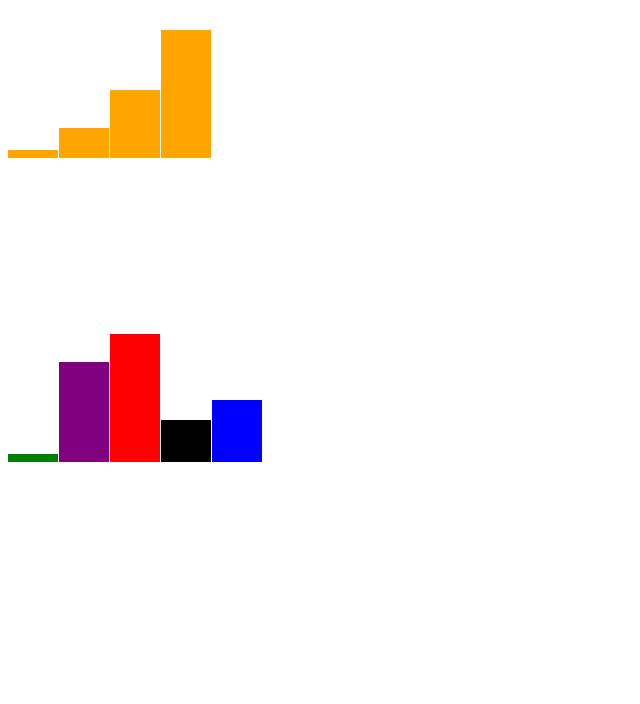
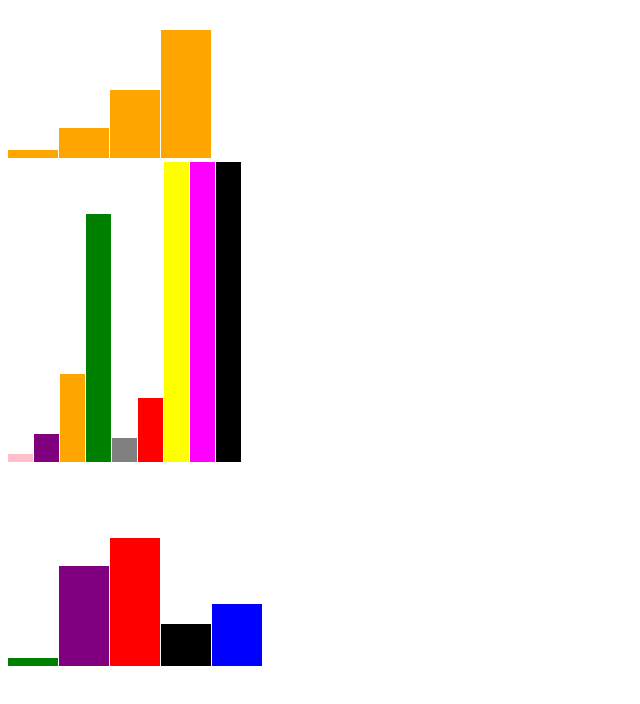
Before and after one commit to iamadeveloper-es/d3js-data-visualization-guide, a website: page dynamic-visualitation/dynamic.html in a window 1280 px wide. Shown: the whole page, without its empty margins (0-640 px from the left). Drawn offline with Linux system fonts and the light colour scheme.

Commit message:
Parsing Local and Remote JSON

```diff
--- a/dynamic-visualitation/dynamic.html
+++ b/dynamic-visualitation/dynamic.html
@@ -19,6 +19,10 @@
 
    <!-- Enter function -->
    <div class="canvas2"><div>
+
+
+    <!-- Parsing local and remote JSON -->
+   <div class="canvas3"><div>
 </body>
 <script src="js/app.js"></script>
 </html>
--- a/dynamic-visualitation/js/app.js
+++ b/dynamic-visualitation/js/app.js
@@ -24,8 +24,6 @@ console.log(rect)
 
 //Enter function
 const canvas2 = d3.select(".canvas2")
-
-let dataArray2 = [4, 15, 34, 64, 5, 31, 1.5, 15]
 
 let dataObjArr = [
     {
@@ -57,7 +55,7 @@ let dataObjArr = [
 
 const svg2 = canvas2.append("svg")
                     .attr("width", 600)
-                    .attr("height", 300)
+                    .attr("height", 200)
 
 const rect2 = svg2.selectAll("rect")
 
@@ -74,7 +72,41 @@ rect2.data(dataObjArr)
 
     })
     .attr("y", (d, i) => {
-        return 300 - d.height*2
+        return 200 - d.height*2
     })
 
 console.log(rect)
+
+
+//Parsing local and remote JSON
+const canvas3 = d3.select(".canvas3")
+
+const svg3 = canvas3.append("svg")
+                    .attr("width", 600)
+                    .attr("height", 300)
+
+const rect3 = svg3.selectAll("rect")
+
+d3.json('text.json')
+    .then(data => {
+        console.log(data)
+        drawSvgs(data)
+    })
+
+const drawSvgs = (data) =>{
+    rect3.data(data)
+    .enter().append("rect")
+    .attr("fill", (d) => d.fill)
+    .attr("width", (d) => d.width)
+    .attr("height", (d) => {
+        console.log(d)
+        return d.height*2
+    })
+    .attr("x", (d, i) => {
+        return i * (d.width + 1)
+
+    })
+    .attr("y", (d, i) => {
+        return 300 - d.height*2
+    })
+  }
--- /dev/null
+++ b/dynamic-visualitation/text.json
@@ -0,0 +1,47 @@
+[
+    {
+      "width": 25,
+      "height": 4,
+      "fill": "pink"
+  },
+    {
+        "width": 25,
+        "height": 14,
+        "fill": "purple"
+    },
+    {
+        "width": 25,
+        "height": 44,
+        "fill": "orange"
+    },
+    {
+        "width": 25,
+        "height": 124,
+        "fill": "green"
+    },
+    {
+        "width": 25,
+        "height": 12,
+        "fill": "grey"
+    },
+    {
+        "width": 25,
+        "height": 32,
+        "fill": "red"
+    },
+    {
+        "width": 25,
+        "height": 900,
+        "fill": "yellow"
+    },
+    {
+        "width": 25,
+        "height": 490,
+        "fill": "magenta"
+    },
+    {
+        "width": 25,
+        "height": 670,
+        "fill": "black"
+    }
+]
```
